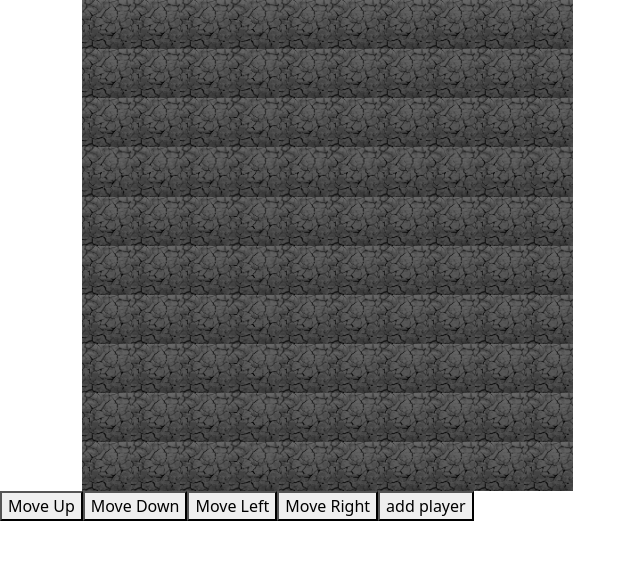
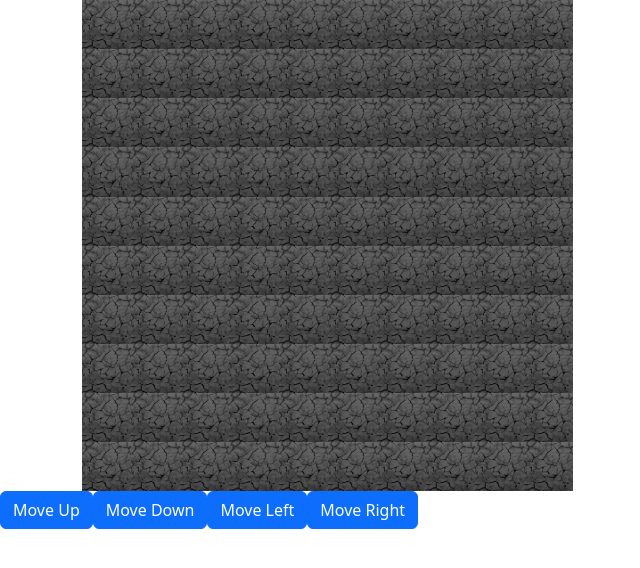
Before and after one commit to AntonioAsr/Evicertia, a React (Vite) app: page /walkerGame in a window 1280 px wide. Shown: the top 568 px of the page, without its empty margins (0-640 px from the left). Built offline with nearby package versions, Linux system fonts and the light colour scheme; what @ebay/nice-modal-react would draw is missing.

Commit message:
clean up chain api request when clicking play: -Creeate game -Add Player

```diff
--- a/src/components/LandingPage.jsx
+++ b/src/components/LandingPage.jsx
@@ -2,15 +2,7 @@ import { useState } from "react";
 import NavigationBar from "./NavigationBar";
 import landingPageVideo from '../assets/Desktop/landingPageVideo.mp4';
 import LinkButton from "../components/LinkButton";
-import WalkerGameInstance from "./WalkerGame";
-import {
-  useStartGameMutation,
-  useAddPlayerMutation,
-  useGetPlayerInfoQuery,
-  useGetGameQuery,
-  useDeletePlayerMutation,
-  useMovePlayerMutation,
-} from '../api/walkGame';
+import {useStartGameMutation} from '../api/walkGame';
 import {useGameContext} from '../enginge/gameContext';
 import ChoosePlayerModal from '../components/ChoosePlayerModal';
 import NiceModal from '@ebay/nice-modal-react';
@@ -19,24 +11,32 @@ import NiceModal from '@ebay/nice-modal-react';
 function LandingPage(){
   // api
   const [start] = useStartGameMutation();
-  const [addPlayer] = useAddPlayerMutation();
-  const [movePlayer] = useMovePlayerMutation();
-  const [deletePlayer] = useDeletePlayerMutation();
-  const { data: playerInfo } = useGetPlayerInfoQuery();
-  const { data: gameInfo } = useGetGameQuery();
 
   // context
   const context = useGameContext();
 
   // ui
   const gameSize = context.gameSize;
+
+  const addPlayerToGrid = async () => {
+    addPlayer().unwrap().then((data)=>{
+      const {position} = data;
+      context.setInitialPlayerPosition({ Row: position.row, Column: position.column });
+      console.log('here')
+    })
+
+  };
+
   const startGame = async() => {
     // TODO: Nice to have: Handle redirect in a better way,
     // if api fails we get a broken UI.
     await start(gameSize).then((res)=>{
       console.log('starting game',res)
     })
+    addPlayerToGrid();
   }
+
+
 
   return(
       <>
--- a/src/components/WalkerGame.jsx
+++ b/src/components/WalkerGame.jsx
@@ -1,31 +1,19 @@
 import React, { useState, useEffect } from 'react';
-import { useAddPlayerMutation, useMovePlayerMutation } from '../api/walkGame';
 import {useGameContext} from '../enginge/gameContext';
 import {Container, Row, Col} from 'react-bootstrap';
 import terrain from '../assets/terrain/terran_1.png'
 import player1 from '../assets/players/player_1.png'
+import Button from './Button';
 
 function WalkerGame() {
   const context = useGameContext();
-  const [addPlayer] = useAddPlayerMutation();
 
   const GridGame = ({ Rows, Columns }) => {
     const [grid, setGrid] = useState(() =>
-      Array.from({ length: Rows }, () => Array(Columns).fill(null))
+    Array.from({ length: Rows }, () => Array(Columns).fill(null))
     );
 
-    console.log({context})
     const [playerPosition, setPlayerPosition] = useState(context.initialPlayerPosition);
-    const currentPath = window.location.pathname;
-
-    const addPlayerToGrid = async () => {
-      addPlayer().unwrap().then((data)=>{
-        const {position} = data;
-        console.log('pos',position)
-        context.setInitialPlayerPosition({ Row: position.row, Column: position.column });
-      })
-    };
-
 
     const changePosition = (newRow, newColumn) => {
       const canMove = newRow >= 0 && newRow < Rows && newColumn >= 0 && newColumn < Columns;
@@ -42,7 +30,6 @@ function WalkerGame() {
         setPlayerPosition({ Row: newRow, Column: newColumn });
       }
     };
-
 const displayGrid = () => {
   const calculateCellSize = () => {
     const baseCellSize = 0.3;
@@ -89,22 +76,14 @@ const displayGrid = () => {
 };
 
     return (
-
       <Col xs={12}>
         {displayGrid()}
-        <button onClick={() => changePosition(playerPosition.Row - 1, playerPosition.Column)}>
-          Move Up
-        </button>
-        <button onClick={() => changePosition(playerPosition.Row + 1, playerPosition.Column)}>
-          Move Down
-        </button>
-        <button onClick={() => changePosition(playerPosition.Row, playerPosition.Column - 1)}>
-          Move Left
-        </button>
-        <button onClick={() => changePosition(playerPosition.Row, playerPosition.Column + 1)}>
-          Move Right
-        </button>
-        <button onClick={addPlayerToGrid}>add player</button>
+          <>
+            <Button label='Move Up' onClick={() => changePosition(playerPosition.Row - 1, playerPosition.Column)}/>
+            <Button label='Move Down' onClick={() => changePosition(playerPosition.Row + 1, playerPosition.Column)} />
+            <Button label='Move Left' onClick={() => changePosition(playerPosition.Row, playerPosition.Column - 1)} />
+            <Button label='Move Right' onClick={() => changePosition(playerPosition.Row, playerPosition.Column + 1)} />
+          </>
       </Col>
 
     );
```
